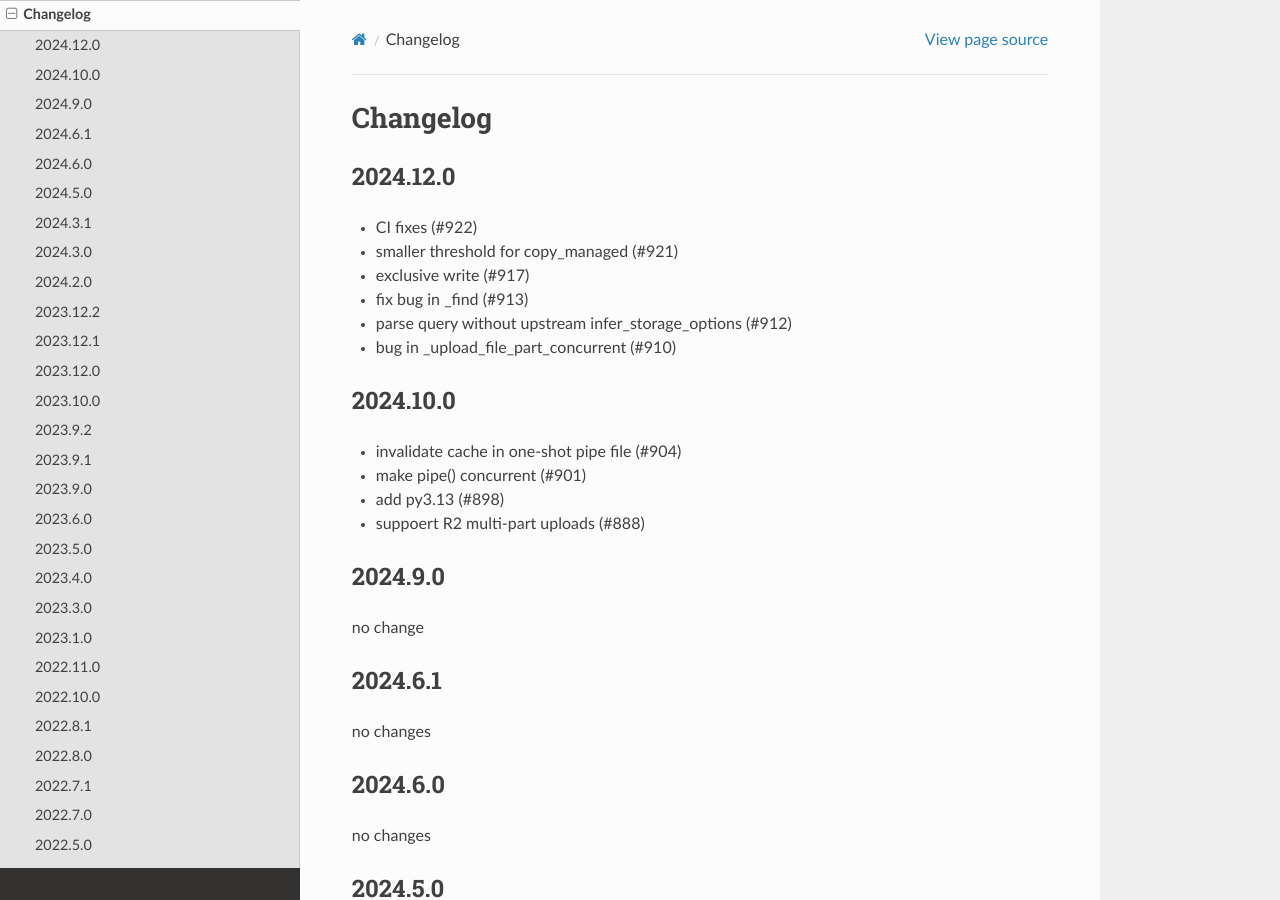
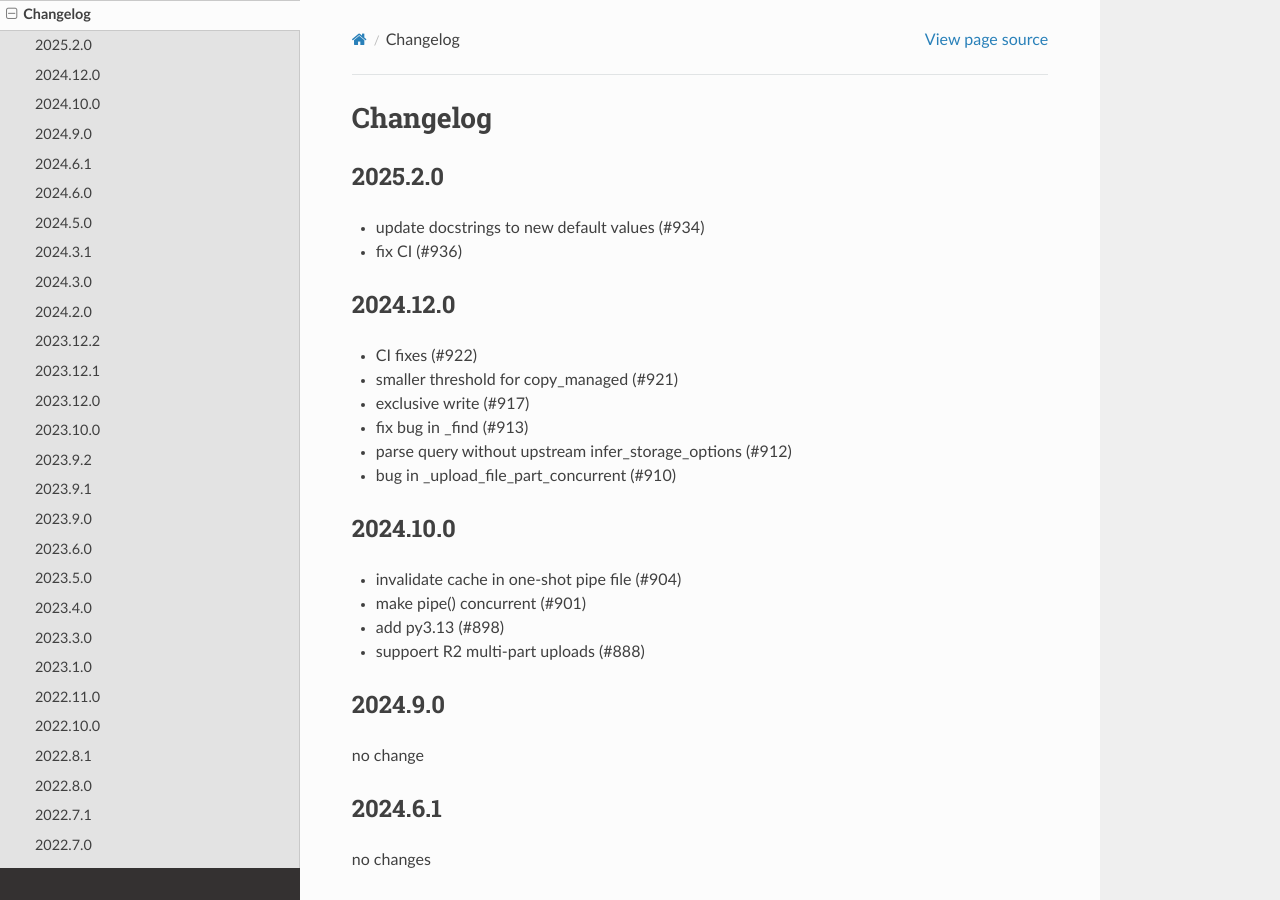
Before and after one commit to zarr-developers/s3fs, a Sphinx documentation site: the page built from docs/source/changelog.rst, in a window 1280 px wide and 900 px high. Built offline with Sphinx 7.4.7 and the Read the Docs theme 3.1.0, drawn with Linux system fonts in a browser that asks for light colours.

Commit message:
changelog (#937)

```diff
--- a/docs/source/changelog.rst
+++ b/docs/source/changelog.rst
@@ -1,5 +1,11 @@
 Changelog
 =========
+
+2025.2.0
+--------
+
+- update docstrings to new default values (#934)
+- fix CI (#936)
 
 2024.12.0
 ---------
--- a/requirements.txt
+++ b/requirements.txt
@@ -1,3 +1,3 @@
 aiobotocore>=2.5.4,<3.0.0
-fsspec==2024.12.0.*
+fsspec==2025.2.0.*
 aiohttp!=4.0.0a0, !=4.0.0a1
```
